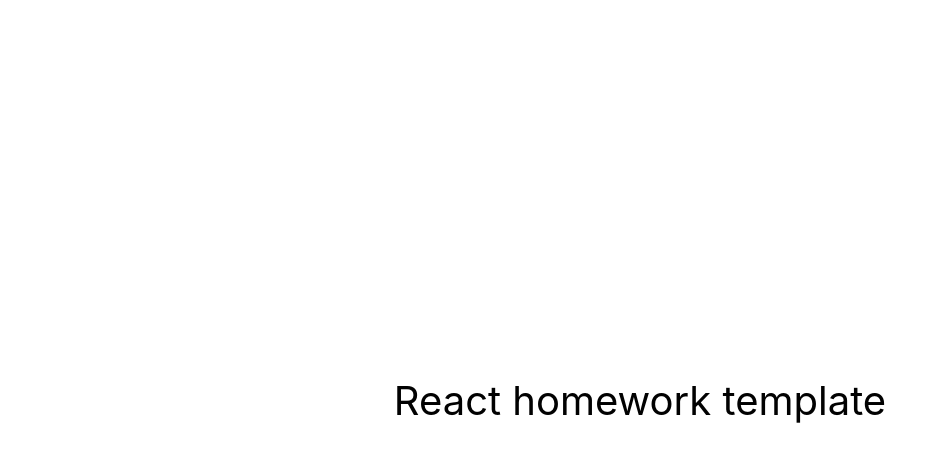
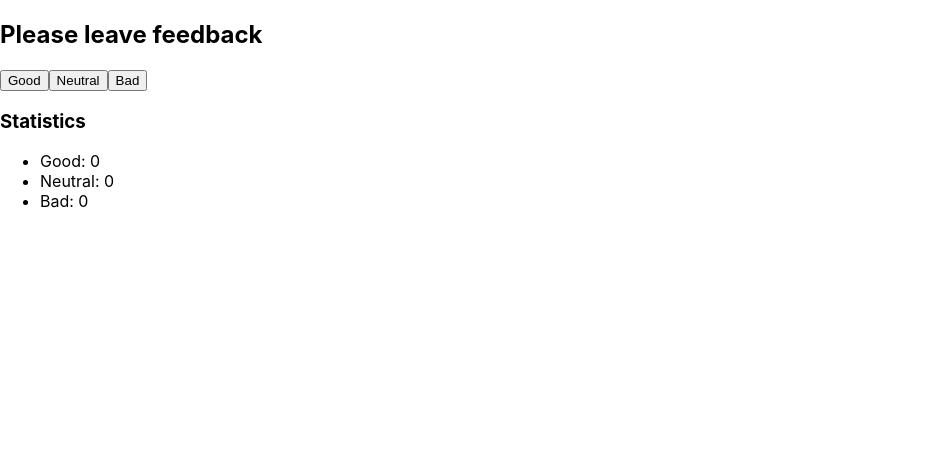
Before and after one commit to StanislavProtashchuk/goit-react-hw-02-feedback, a React (Create React App) app: page / in a window 1280 px wide. Shown: the top 462 px of the page, without its empty margins (0-947 px from the left). Built offline with nearby package versions, Linux system fonts and the light colour scheme.

Commit message:
baseCounter

```diff
--- a/src/components/App.jsx
+++ b/src/components/App.jsx
@@ -1,16 +1,9 @@
+import Counter from "./Feedback";
+
 export const App = () => {
   return (
-    <div
-      style={{
-        height: '100vh',
-        display: 'flex',
-        justifyContent: 'center',
-        alignItems: 'center',
-        fontSize: 40,
-        color: '#010101'
-      }}
-    >
-      React homework template
+    <div>
+      <Counter/>
     </div>
   );
 };
--- /dev/null
+++ b/src/components/Feedback/Feedback.jsx
@@ -0,0 +1,40 @@
+import React from 'react';
+import PropTypes from 'prop-types';
+
+class Counter extends React.Component{
+    render() {
+        return (
+        <div>
+        <h2>Please leave feedback</h2>
+        <button>Good</button>
+        <button>Neutral</button>
+            <button>Bad</button>
+            <h3>Statistics</h3>
+            <ul>
+                <li>Good: <span>0</span> </li>
+                <li>Neutral: <span>0</span> </li>
+                <li>Bad: <span>0</span> </li>
+            </ul>
+            </div>
+    )
+    }
+}
+
+export default Counter;
+
+// export default function Feedback() {
+//     return (
+//         <div>
+//         <h2>Please leave feedback</h2>
+//         <button>Good</button>
+//         <button>Neutral</button>
+//             <button>Bad</button>
+//             <h3>Statistics</h3>
+//             <ul>
+//                 <li>Good: <span>0</span> </li>
+//                 <li>Neutral: <span>0</span> </li>
+//                 <li>Bad: <span>0</span> </li>
+//             </ul>
+//             </div>
+//     )
+// }
--- /dev/null
+++ b/src/components/Feedback/index.js
@@ -0,0 +1 @@
+export { default } from './Feedback';
```
Also changed, not shown: src/components/Feedback/Feedback.css (added).
